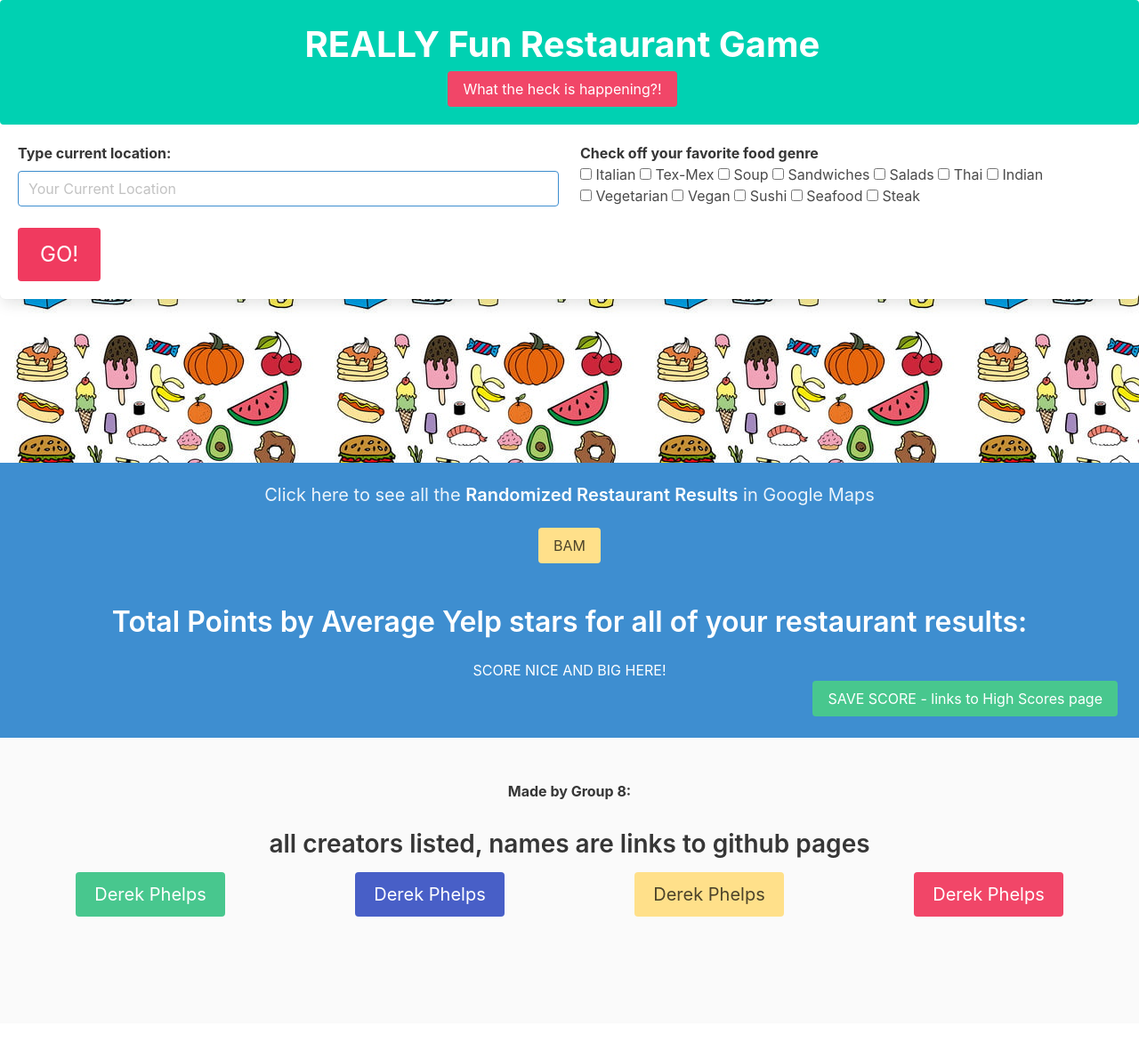
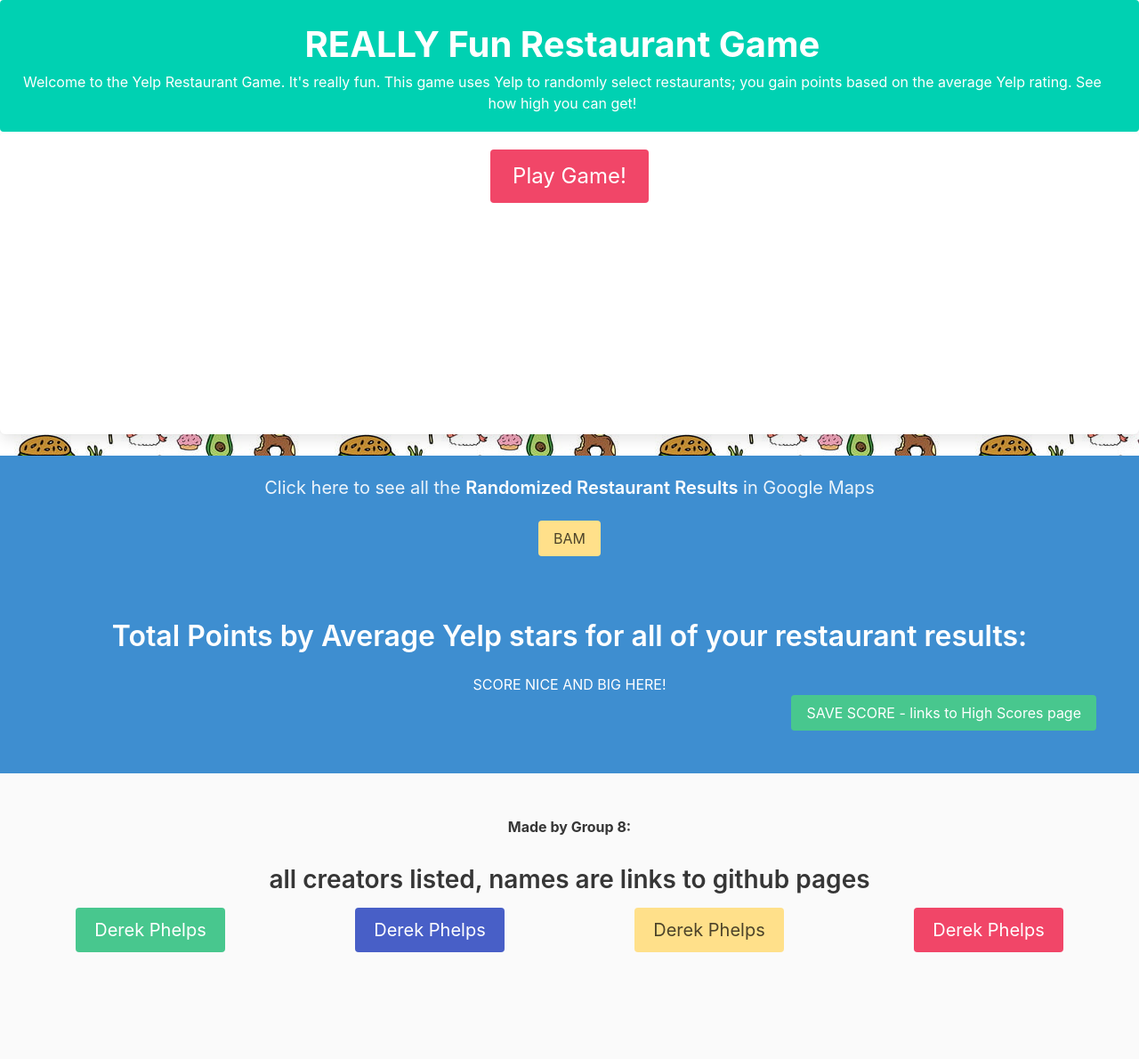
Before and after one commit to janekv20/drink-recipe-game, a plain HTML site: page index.html in a window 1280 px wide. Shown: the whole page at 89% size. Before the commit the page ends 1150 px from the top, so only its background shows below. Drawn offline with nearby package versions, Linux system fonts and the light colour scheme.

Commit message:
eliminated game explainer  modal and replaced with modal for the game input fields with button to get it to pop up

```diff
--- a/index.html
+++ b/index.html
@@ -14,15 +14,22 @@
                 <header>
                     <h1 class="header" style="font-size: 40px;"><strong>REALLY Fun Restaurant Game</strong></h1>
                     <div class="welcome">
-                        <button class="button is-danger" id="welcomeModal">What the heck is happening?!</button>
+                        <h3>Welcome to the Yelp Restaurant Game. It's really fun. This game uses Yelp to randomly select restaurants; you gain points based on the average Yelp rating. See how high you can get!</h3>
                     </div>
                 </header>
             </div>
         </div>
+        <div class="box has-text-centered">
+            <div style="height: 300px">
+                <button class="button is-danger is-large">Play Game!</button>
+            </div>
+        </div>
 
-        <form class="box">
+        <!-- modal -->
+        <div class="modal">
+            <div class="modal-background"></div>
+            <div class="modal-content has-background-white py-5 px-5">
                 <div class="columns">
-                <!-- <p>Please tell us your current location</p> -->
                     <div class="column is-half">
                         <label class="label">Type current location:</label>
                         <div class="control">
@@ -94,12 +101,9 @@
                     </div>
                 </div>
                 <button type="submit" class="button is-danger is-hovered is-large">GO!</button>
-        </form>
-            <div class="hero" style="padding: 2rem">
-                <div class="hero-body has-text-centered">
-                    <!-- <p class="title">RESULTS</p> -->
             </div>
         </div>
+
         <section class="hero is-info is-small">
             <div class="hero-body has-text-centered">
                 <p class="subtitle">
@@ -107,6 +111,7 @@
                 </p>
                 <button class="button is-warning">BAM</button>
             </div>
+        </section>
         <section class="hero is-info">
             <div class="hero-body">
                 <p class="title" style="text-align: center">
@@ -116,37 +121,11 @@
                 <p class="score" style="text-align: center;">SCORE NICE AND BIG HERE!</p>
                 <button class="button is-success is-hover is-pulled-right">SAVE SCORE - links to High Scores page</button>
             </div>
-                    <div>
-
-                    </div>
         </section>
-        </div>
-    </div>
-
-    <!-- modal -->
-    <div class="modal">
-        <div class="modal-background"></div>
-        <div class="modal-content has-background-white py-5 px-5">
-            <h3 class="title mb-6">Welcome to the Yelp Restaurant Game. It's really fun. This game uses Yelp to randomly select restaurants; you gain points based on the average Yelp rating. See how high you can get!</h3>
-        </div>
-    </div>
-
-    <!-- modal script -->
-    <script>
-        const welcomeModalButton = document.querySelector("#welcomeModal");
-        const modalBg = document.querySelector(".modal-background");
-        const modal = document.querySelector(".modal");
-
-        welcomeModalButton.addEventListener('click', () => {
-            modal.classList.add("is-active");
-        });
-
-        modalBg.addEventListener('click', () => {
-            modal.classList.remove("is-active");
-        })
-    </script>
 
         <!-- footer -->
+    <div style="background-image: url(./assets/pngtree-color-food-cartoon-doodles-set-png-image_1764564.jpeg)">
+
         <footer class="footer">
             <div class="content has-text-centered">
                 <p>
@@ -169,6 +148,7 @@
                 </p>
             </div>
         </footer>
+    </div>
     <script src="script.js"></script>
 </body>
 </html>
```
Lines whose indentation alone changed are shown as unchanged.
